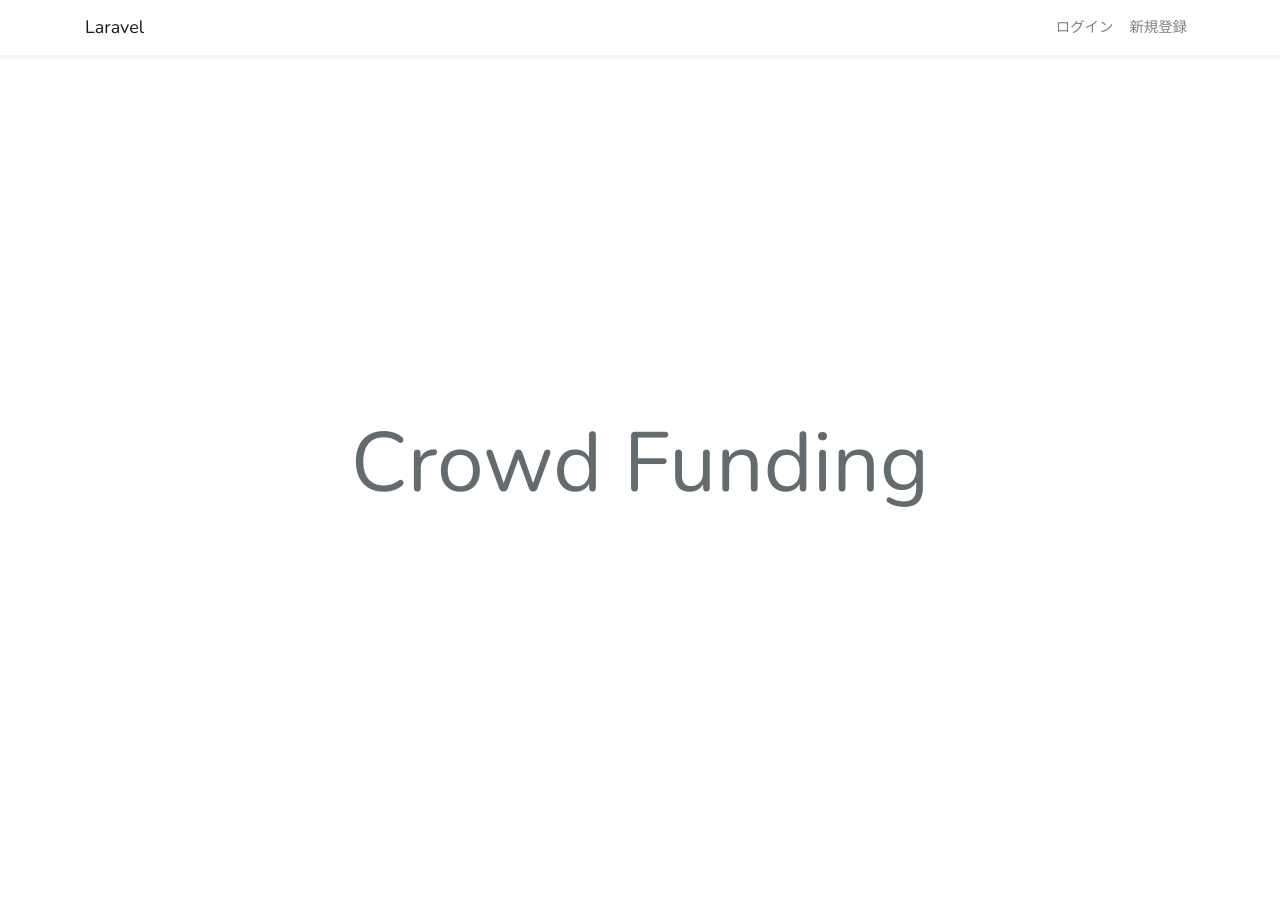
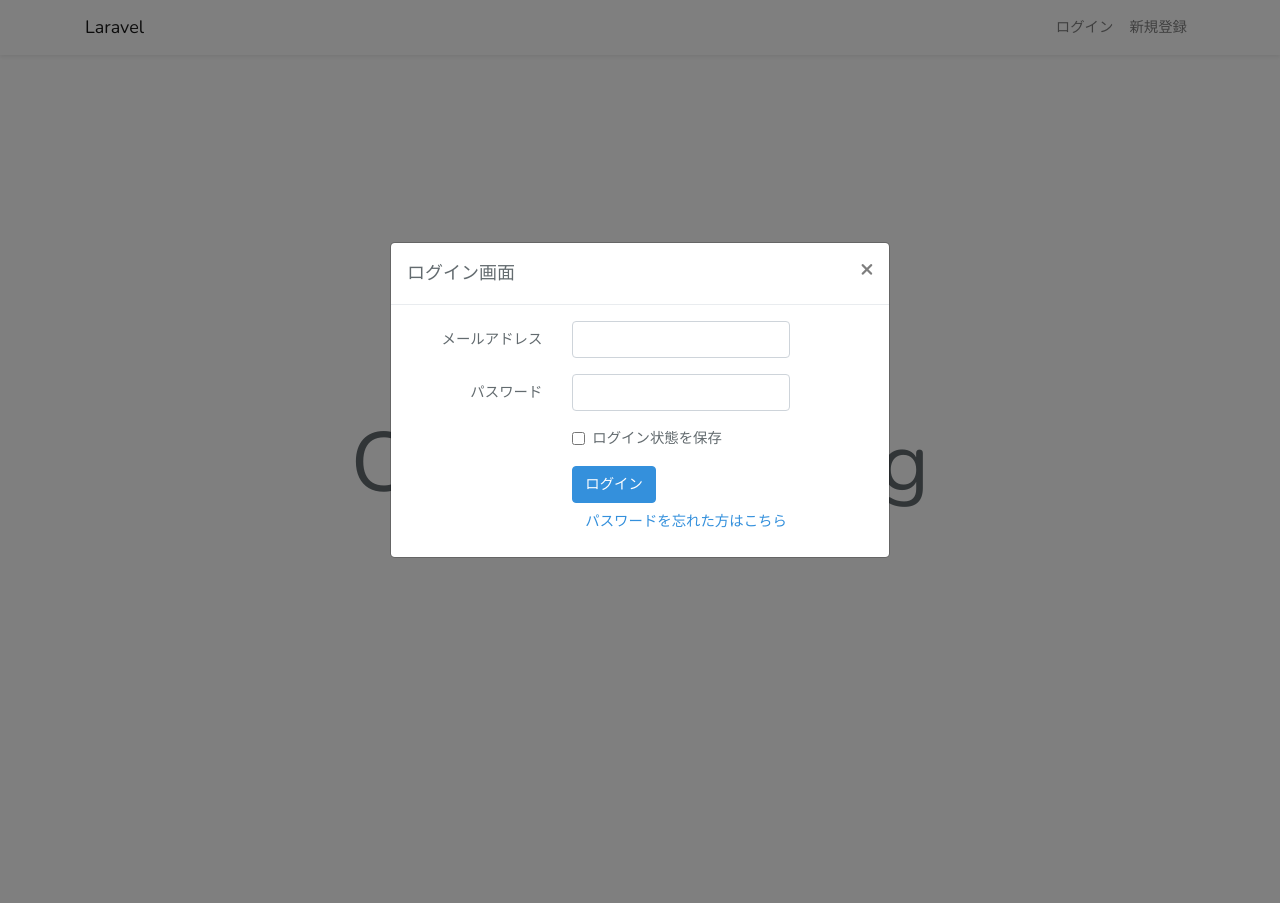
Before and after one commit to hummingbirdbike2018/crowd_funding, a Laravel app: page / in a window 1280 px wide, after a click on "ログイン". After the commit the page ends 558 px from the top, so only its background shows below. Run offline with Laravel 8, Linux system fonts and the light colour scheme.

Commit message:
ログイン画面モーダル実装

```diff
--- a/CrowdFunding/resources/views/layouts/app.blade.php
+++ b/CrowdFunding/resources/views/layouts/app.blade.php
@@ -46,7 +46,77 @@
 												<a class="nav-link" href="#login">{{ __('ログイン') }}</a>
 												</li>
 													<!-- ログイン画面モーダル -->
+														<div class="modal fade" id="LoginModal" tabindex="-1" role="dialog" aria-labelledby="LoginModalCenterTitle" aria-hidden="true">
+															<div class="modal-dialog modal-dialog-centered" role="document">
+																<div class="modal-content">
+																	<div class="modal-header">
+																		<h5 class="modal-title" id="LoginModalCenterTitle">ログイン画面</h5>
+																		<button type="button" class="close" data-dismiss="modal" aria-label="Close">
+																			<span aria-hidden="true">&times;</span>
+																		</button>
+																	</div>
+																	<div class="modal-body">
+																		<form method="POST" action="{{ route('login') }}">
+																			@csrf
 
+																			<div class="form-group row">
+																				<label for="email" class="col-md-4 col-form-label text-md-right">{{ __('メールアドレス') }}</label>
+
+																				<div class="col-md-6">
+																					<input id="email" type="email" class="form-control @error('email') is-invalid @enderror" name="email" value="{{ old('email') }}" required autocomplete="email" autofocus>
+
+																					@error('email')
+																						<span class="invalid-feedback" role="alert">
+																							<strong>{{ $message }}</strong>
+																						</span>
+																					@enderror
+																				</div>
+																			</div>
+
+																			<div class="form-group row">
+																				<label for="password" class="col-md-4 col-form-label text-md-right">{{ __('パスワード') }}</label>
+
+																				<div class="col-md-6">
+																					<input id="password" type="password" class="form-control @error('password') is-invalid @enderror" name="password" required autocomplete="current-password">
+
+																					@error('password')
+																						<span class="invalid-feedback" role="alert">
+																							<strong>{{ $message }}</strong>
+																						</span>
+																					@enderror
+																				</div>
+																			</div>
+
+																			<div class="form-group row">
+																				<div class="col-md-6 offset-md-4">
+																					<div class="form-check">
+																						<input class="form-check-input" type="checkbox" name="remember" id="remember" {{ old('remember') ? 'checked' : '' }}>
+
+																						<label class="form-check-label" for="remember">
+																							{{ __('ログイン状態を保存') }}
+																						</label>
+																					</div>
+																				</div>
+																			</div>
+
+																			<div class="form-group row mb-0">
+																				<div class="col-md-8 offset-md-4">
+																					<button type="submit" class="btn btn-primary">
+																						{{ __('ログイン') }}
+																					</button>
+
+																					@if (Route::has('password.request'))
+																						<a class="btn btn-link" href="{{ route('password.request') }}">
+																							{{ __('パスワードを忘れた方はこちら') }}
+																						</a>
+																					@endif
+																				</div>
+																			</div>
+																		</form>
+																	</div>
+																</div>
+															</div>
+														</div>
 														@if (Route::has('register'))
 																<li class="nav-item">
 																		<a class="nav-link" href="{{ route('register') }}">{{ __('新規登録') }}</a>
```
